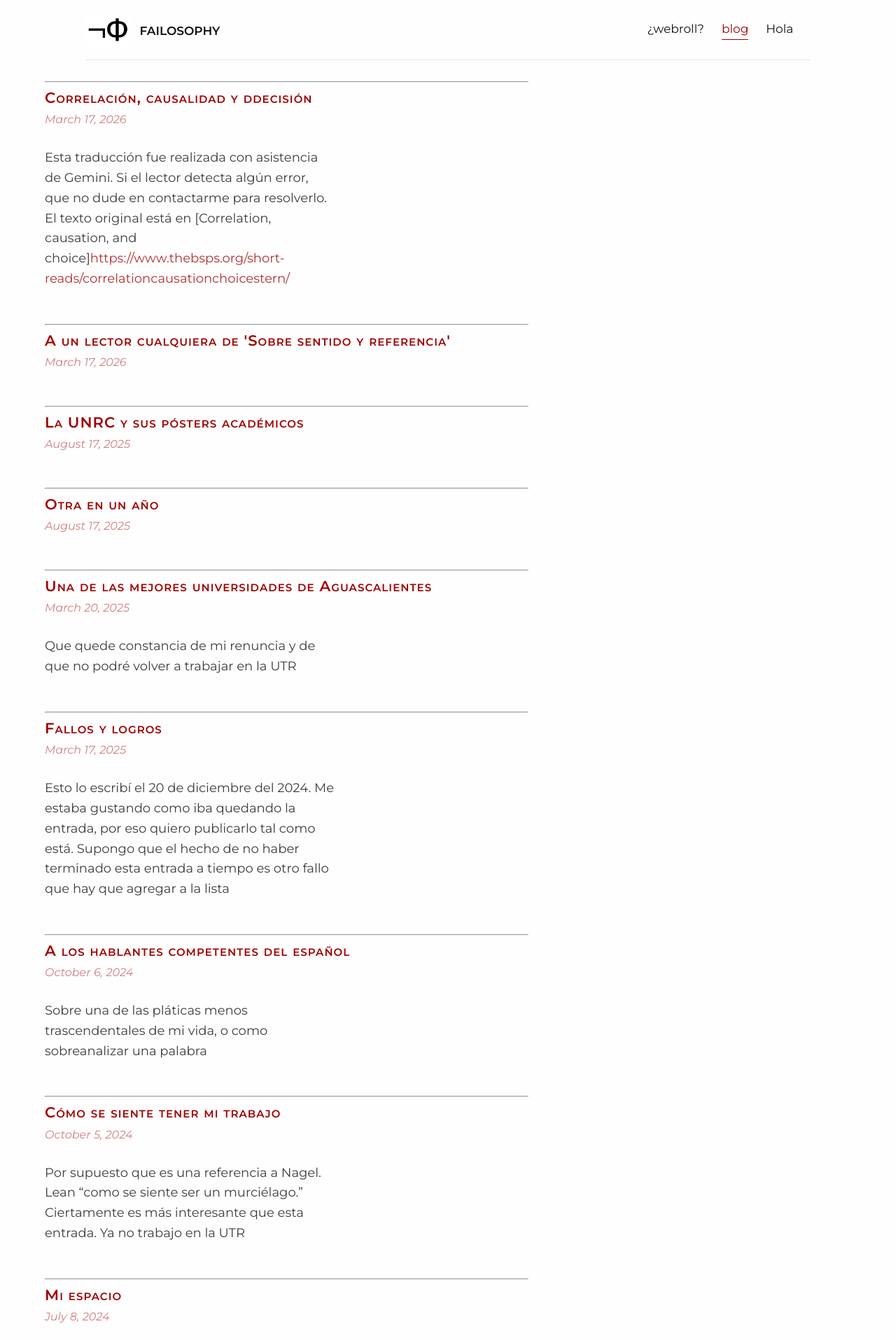
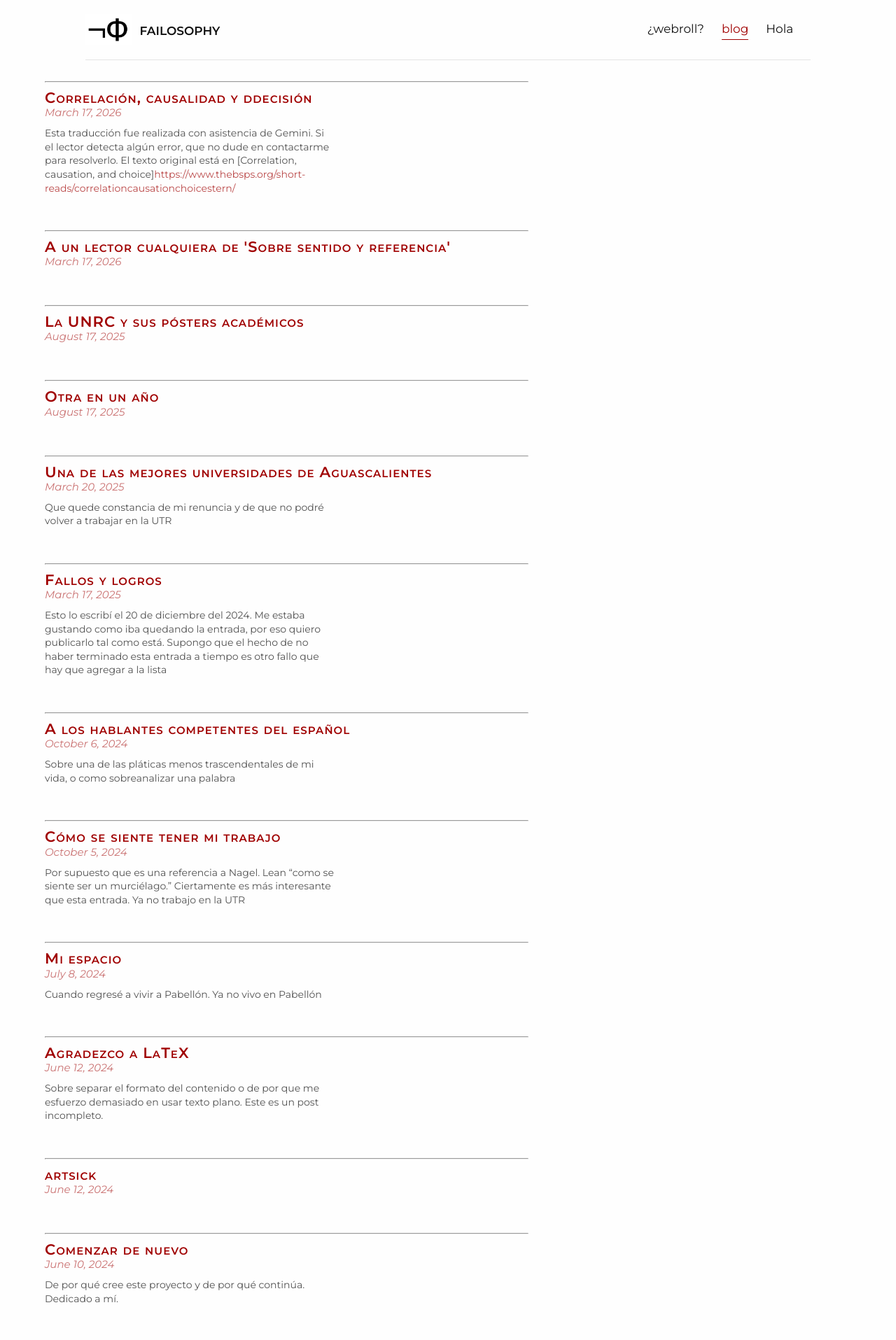
Before and after one commit to Oiuhukt/failosophy, a Jekyll site: the page built from blogpage/index.md, in a window 1280 px wide. Shown: the top 1915 px of the page at 70% size. Built offline with Jekyll 4.4.1, drawn with Linux system fonts in a browser that asks for light colours; some web fonts are replaced.

Commit message:
modificando lista de entradas. modificando tamaño del extracto

```diff
--- a/blogpage/index.md
+++ b/blogpage/index.md
@@ -8,13 +8,11 @@ title: blog
     {% for post in site.posts %}
     <li class="listing">
         <hr class="slender" />
-        <a href="{{ post.url | prepend: site.baseurl }}"
-            ><h3 class="contrast">{{ post.title }}</h3></a
-        >
-<div class="listing">
+        <a href="{{ post.url | prepend: site.baseurl }}">
+        	<h3 class="contrast">{{ post.title }}</h3>
+        </a>
         <span class="smaller post-date">{{ post.date | date: "%B %-d, %Y" }}</span>
-        <div>{{ post.excerpt }}</div>
-</div>
+        <div class="excerpt-container">{{ post.excerpt }}</div>
     </li>
     {% endfor %}
 </ul>
--- a/css/tufte.scss
+++ b/css/tufte.scss
@@ -343,17 +343,17 @@ blockquote {
             margin-top: -2px !important; /* Ajuste fino hacia arriba */
             color: rgba($contrast-color, 0.55) !important;
             font-style: italic;
-            font-size: 0.8rem !important;
+            font-size: 0.75rem !important;
         }
 
-        /* Espacio para el extracto */
-        div {
-            margin-top: 0.5rem !important;
-            font-size: 0.8rem !important;
-            line-height: 1.5;
-            color: $text-color;
-            opacity: 0.9;
-        }
+        .excerpt-container,
+                .excerpt-container p {
+                    margin-top: 0.4rem !important;
+                    font-size: 0.7rem !important;  /* SIGNIFICATIVAMENTE MÁS PEQUEÑO */
+                    line-height: 1.4 !important;
+                    color: $text-color !important;
+                    opacity: 0.85;
+                }
     }
 }
 
```
